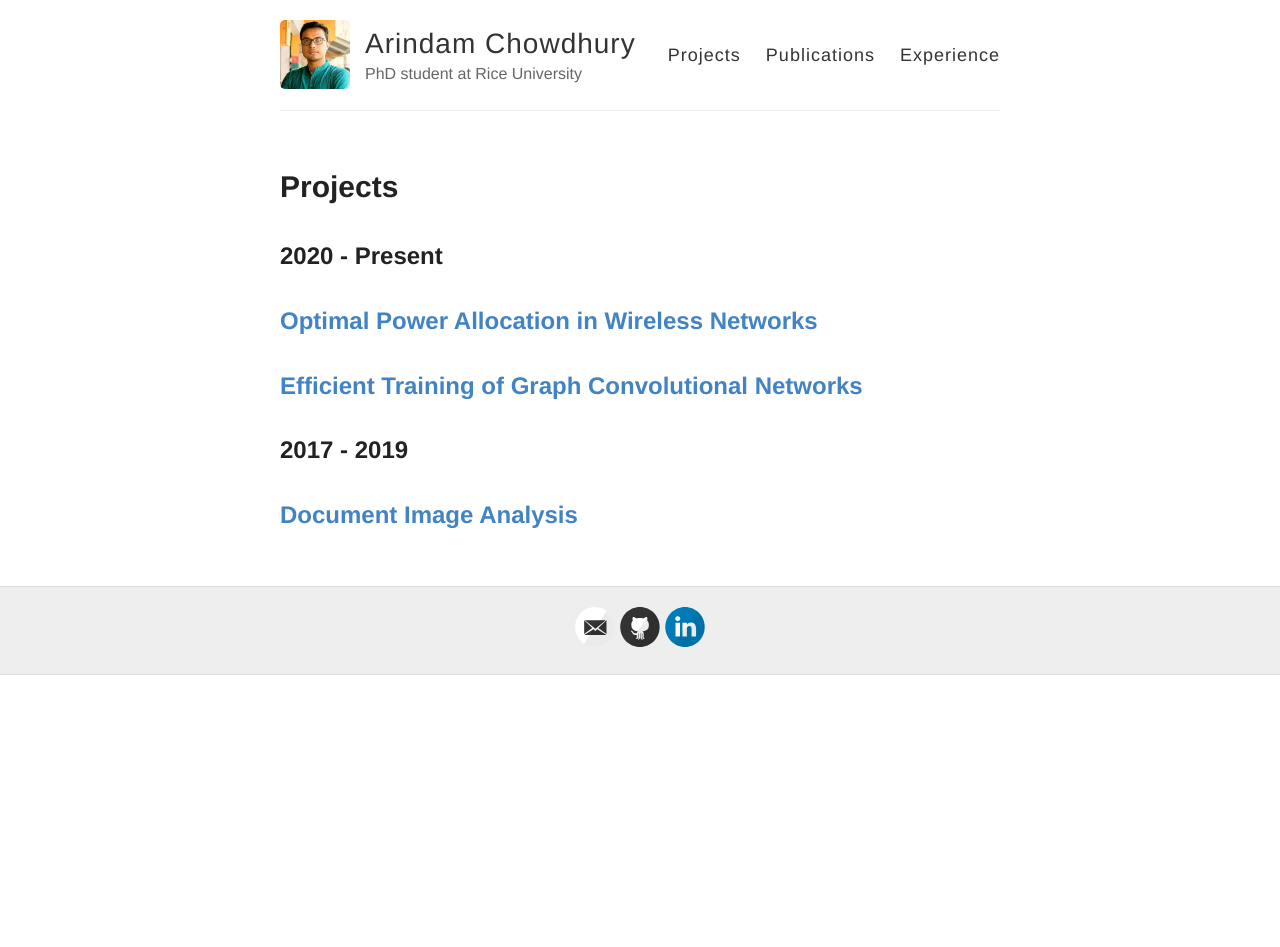
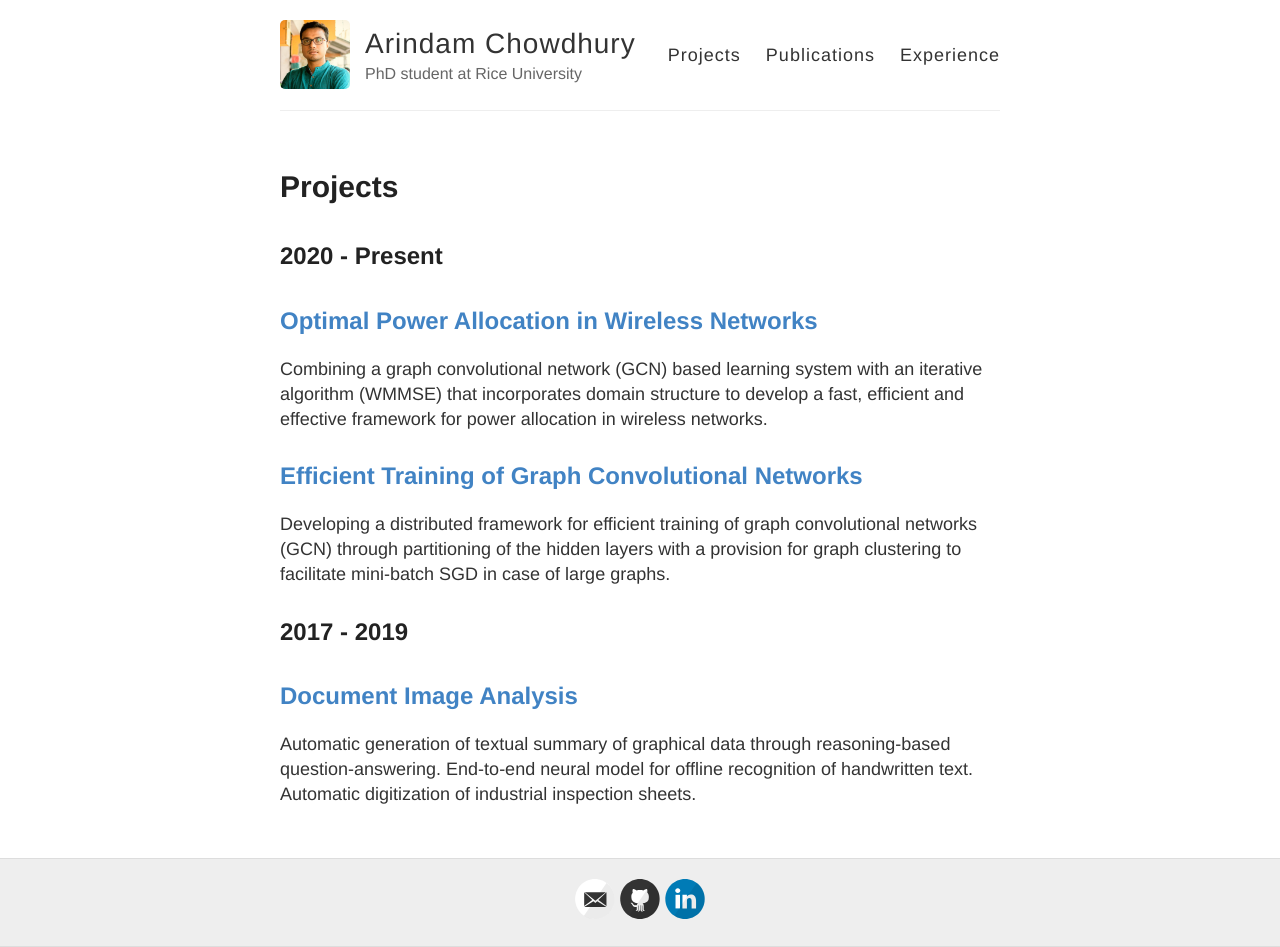
Before and after one commit to ArCho48/ArCho48.github.io, a Jekyll site: the page built from projects.md, in a window 1280 px wide. Built offline with Jekyll 4.4.1, drawn with Linux system fonts in a browser that asks for light colours; before the commit the page ends 900 px from its top, so only the background shows below that.

Commit message:
Update projects.md

```diff
--- a/projects.md
+++ b/projects.md
@@ -11,11 +11,13 @@ Synthesizing new molecules with desired properties is an important step towards
 
 
 ## [Optimal Power Allocation in Wireless Networks](/projects//powAlloc.md)
+Combining a graph convolutional network (GCN) based learning system with an iterative algorithm (WMMSE) that incorporates domain structure to develop a fast, efficient and effective framework for power allocation in wireless networks.
 
 <!-- [Read More](/projects//powAlloc.md) -->
 ## [Efficient Training of Graph Convolutional Networks](/projects//fastGCN.md)
+Developing a distributed framework for efficient training of graph convolutional networks (GCN) through partitioning of the hidden layers with a provision for graph clustering to facilitate mini-batch SGD in case of large graphs.
 
 ## 2017 - 2019
 
 ## [Document Image Analysis](/projects//powAlloc.md)
-<!-- Automatic generation of textual summary of graphical data through reasoning-based question-answering. End-to-end neural model for offline recognition of handwritten text. Automatic digitization of industrial inspection sheets.  [Read More](/projects//dia.md)-->
+Automatic generation of textual summary of graphical data through reasoning-based question-answering. End-to-end neural model for offline recognition of handwritten text. Automatic digitization of industrial inspection sheets.
```
